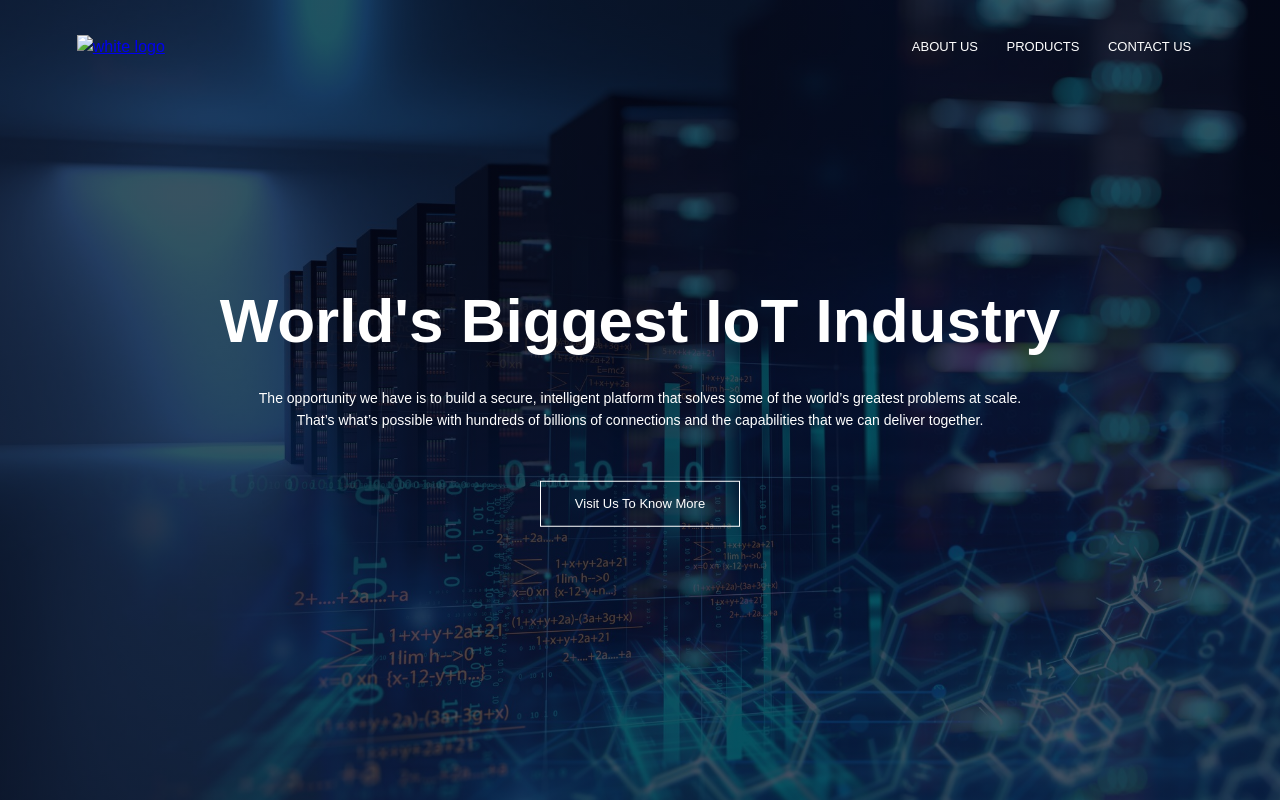
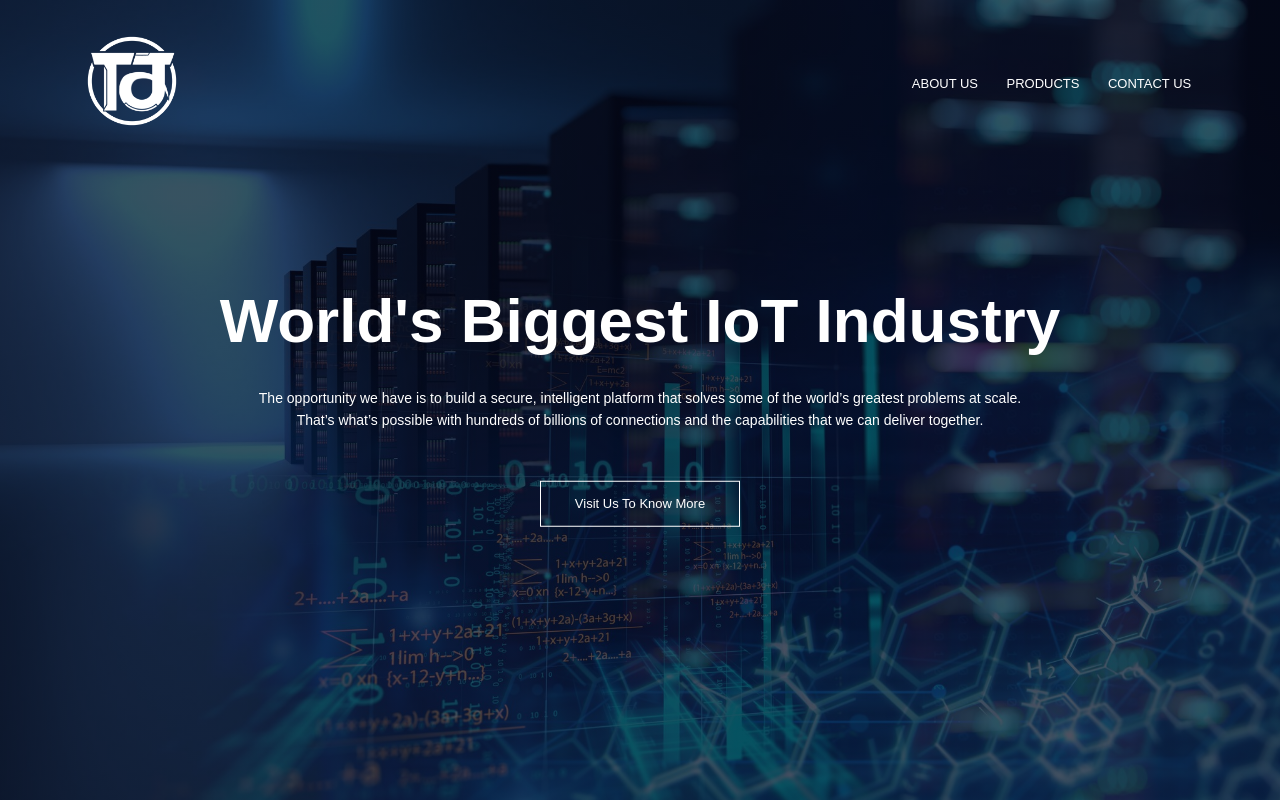
Before and after one commit to SuperDJJames/TJIndustries, a plain HTML site: page index.html in a window 1280 px wide. Shown: the top 800 px of the page. Drawn offline with Linux system fonts and the light colour scheme.

Commit message:
index.html

```diff
--- a/index.html
+++ b/index.html
@@ -13,7 +13,7 @@
 <body>
     <section class="header">
         <nav>
-            <a href="index.html"><img src="images/white%20logo.png" alt="white logo" style="width: 110px; height: 110px;"></a>
+            <a href="index.html"><img src="images/whitelogo.png" alt="white logo" style="width: 110px; height: 110px;"></a>
             <div class="nav-links" id="navLinks">
                 <i class="fas fa-xmark" onclick="hideMenu()"></i>
                 <ul>
```
